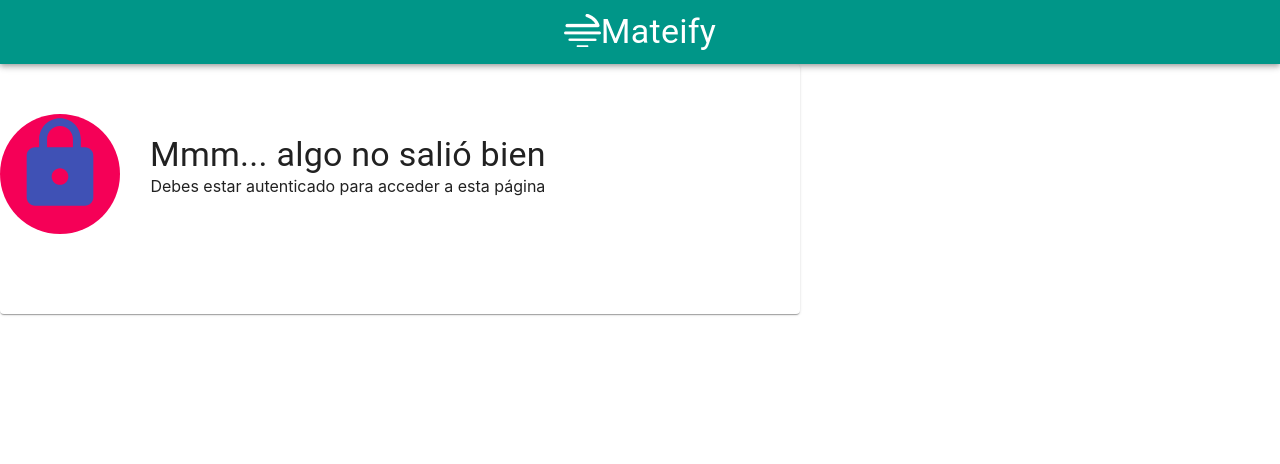
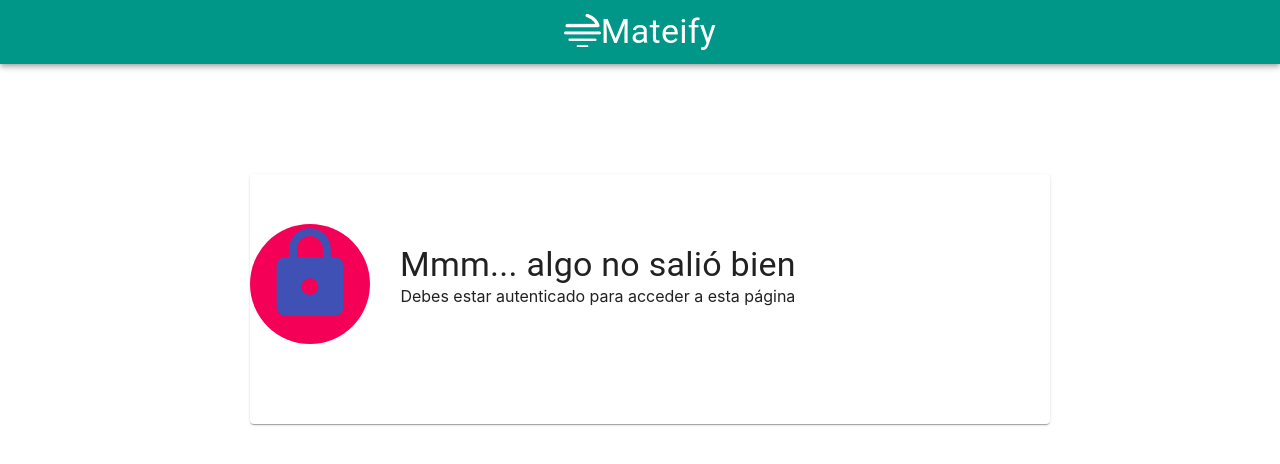
Before and after one commit to carolainseija/proyecto-Modulo2, a React (Create React App) app in the folder mateify/: page /PlaylistNoLogin in a window 1280 px wide. Shown: the top 464 px of the page. Built offline with nearby package versions, Linux system fonts and the light colour scheme.

Commit message:
centre la Card de PlaylistNoLogin

```diff
--- a/mateify/src/Components/PagesCondicional/PlaylistNoLogin.css
+++ b/mateify/src/Components/PagesCondicional/PlaylistNoLogin.css
@@ -1,3 +1,4 @@
-.Card {
-    margin: auto;
+.CardNoLogin{
+    margin-top: 110px;
+    margin-left: 250px;
 }
```
